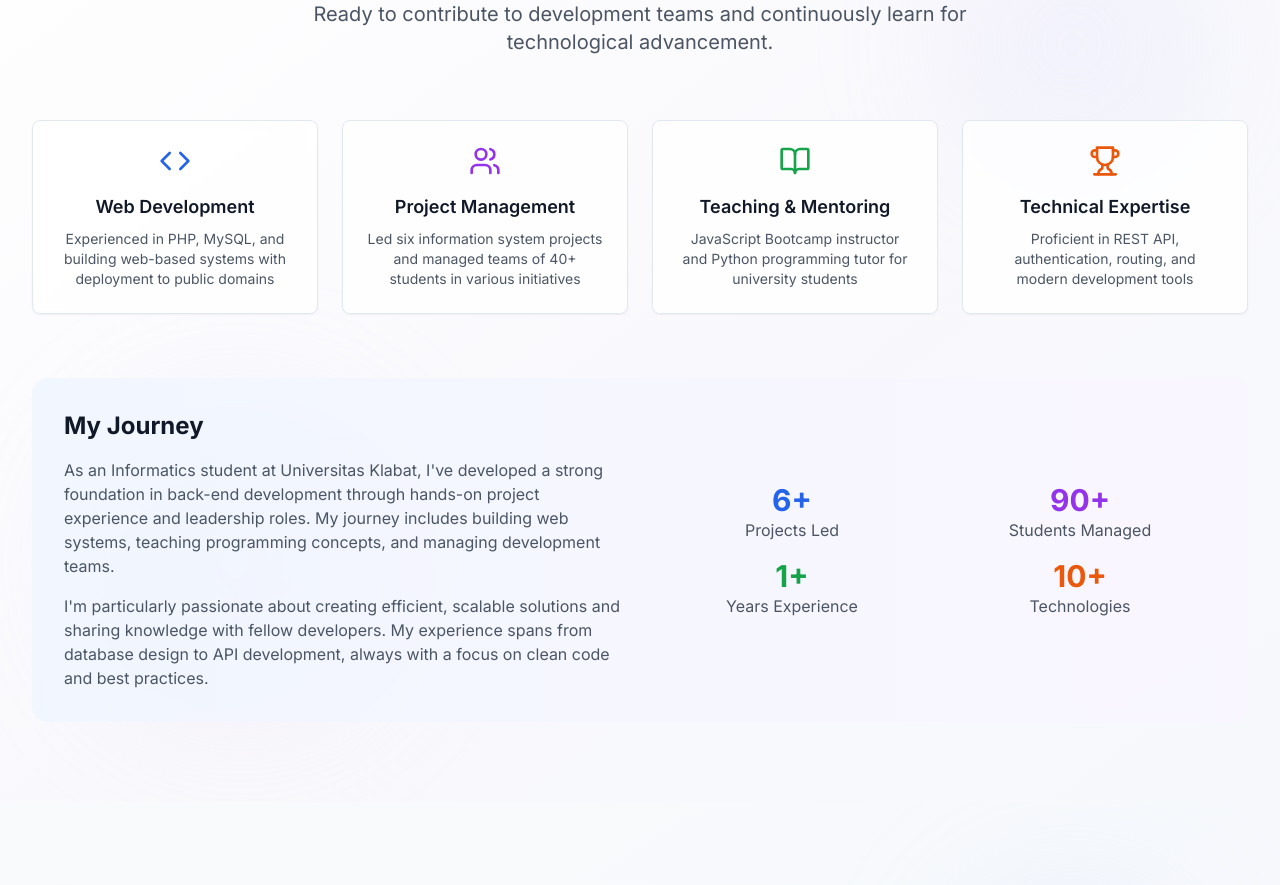
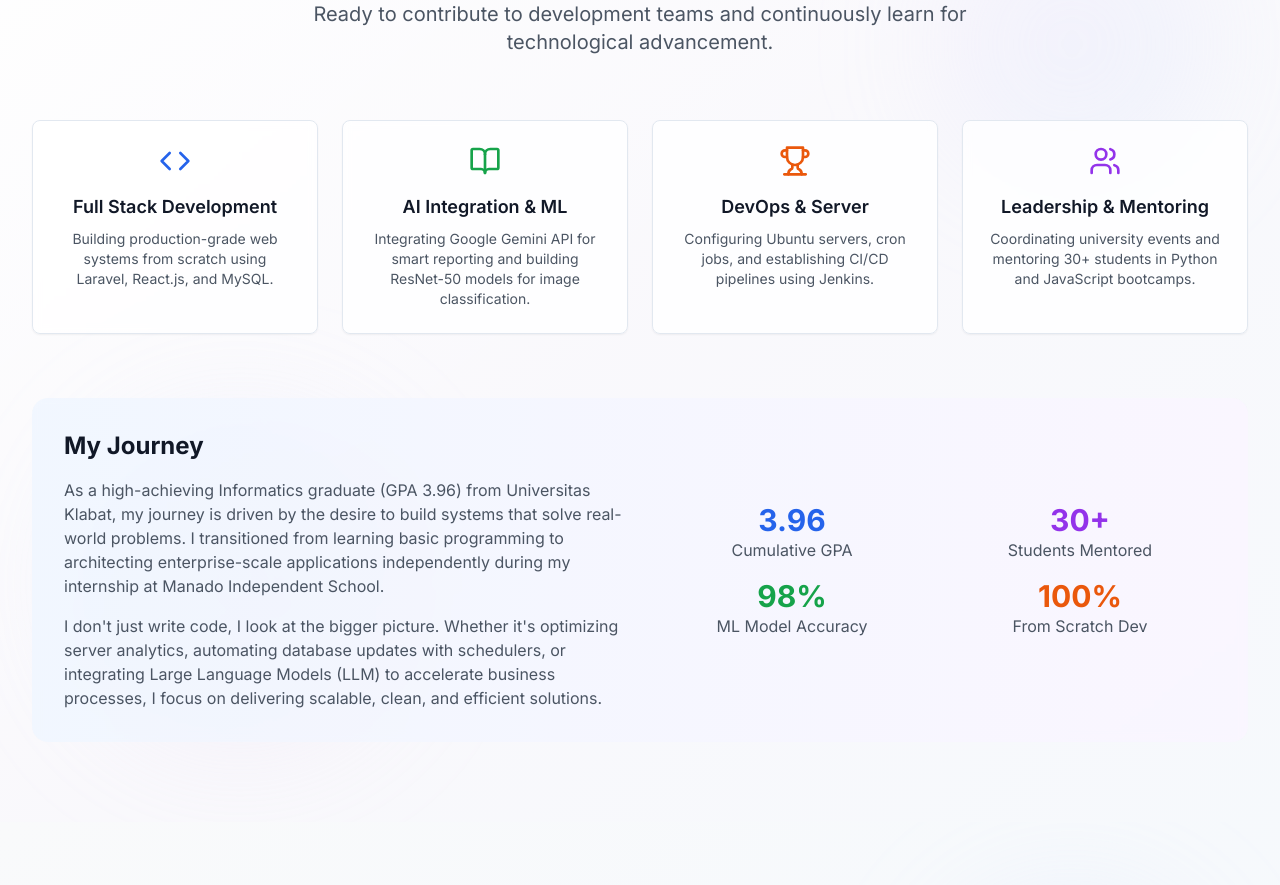
Before and after one commit to Deeva-Civia/Web-Portofolio, a Next.js app: page / in a window 1280 px wide. Shown: the part 964-1849 px from the top of the page. Built offline with nearby package versions, Linux system fonts and the light colour scheme.

Commit message:
feat: update about section copywriting and professional metrics

```diff
--- a/components/sections/about.tsx
+++ b/components/sections/about.tsx
@@ -11,27 +11,27 @@ export default function About() {
   const highlights = [
     {
       icon: <Code className="w-8 h-8 text-blue-600" />,
-      title: "Web Development",
+      title: "Full Stack Development",
       description:
-        "Experienced in PHP, MySQL, and building web-based systems with deployment to public domains",
+        "Building production-grade web systems from scratch using Laravel, React.js, and MySQL.",
+    },
+    {
+      icon: <BookOpen className="w-8 h-8 text-green-600" />,
+      title: "AI Integration & ML",
+      description:
+        "Integrating Google Gemini API for smart reporting and building ResNet-50 models for image classification.",
+    },
+    {
+      icon: <Trophy className="w-8 h-8 text-orange-600" />,
+      title: "DevOps & Server",
+      description:
+        "Configuring Ubuntu servers, cron jobs, and establishing CI/CD pipelines using Jenkins.",
     },
     {
       icon: <Users className="w-8 h-8 text-purple-600" />,
-      title: "Project Management",
+      title: "Leadership & Mentoring",
       description:
-        "Led six information system projects and managed teams of 40+ students in various initiatives",
-    },
-    {
-      icon: <BookOpen className="w-8 h-8 text-green-600" />,
-      title: "Teaching & Mentoring",
-      description:
-        "JavaScript Bootcamp instructor and Python programming tutor for university students",
-    },
-    {
-      icon: <Trophy className="w-8 h-8 text-orange-600" />,
-      title: "Technical Expertise",
-      description:
-        "Proficient in REST API, authentication, routing, and modern development tools",
+        "Coordinating university events and mentoring 30+ students in Python and JavaScript bootcamps.",
     },
   ];
 
@@ -99,18 +99,14 @@ export default function About() {
                     My Journey
                   </h3>
                   <p className="text-gray-600 dark:text-gray-400 mb-4">
-                    As an Informatics student at Universitas Klabat, I've
-                    developed a strong foundation in back-end development
-                    through hands-on project experience and leadership roles. My
-                    journey includes building web systems, teaching programming
-                    concepts, and managing development teams.
+                    As a high-achieving Informatics graduate (GPA 3.96) from Universitas Klabat,
+                    my journey is driven by the desire to build systems that solve real-world problems.
+                    I transitioned from learning basic programming to architecting enterprise-scale applications independently during my internship at Manado Independent School.
                   </p>
                   <p className="text-gray-600 dark:text-gray-400">
-                    I'm particularly passionate about creating efficient,
-                    scalable solutions and sharing knowledge with fellow
-                    developers. My experience spans from database design to API
-                    development, always with a focus on clean code and best
-                    practices.
+                    I don't just write code, I look at the bigger picture.
+                    Whether it's optimizing server analytics, automating database updates with schedulers, or integrating Large Language Models (LLM) to accelerate business processes,
+                    I focus on delivering scalable, clean, and efficient solutions.
                   </p>
                 </div>
               </AnimatedSection>
@@ -118,34 +114,34 @@ export default function About() {
                 <div className="grid grid-cols-2 gap-4">
                   <div className="text-center group hover:scale-105 transition-transform duration-300">
                     <div className="text-3xl font-bold text-blue-600 dark:text-blue-400 group-hover:scale-110 transition-transform duration-300">
-                      6+
+                      3.96
                     </div>
                     <div className="text-gray-600 dark:text-gray-400">
-                      Projects Led
+                      Cumulative GPA
                     </div>
                   </div>
                   <div className="text-center group hover:scale-105 transition-transform duration-300">
                     <div className="text-3xl font-bold text-purple-600 dark:text-purple-400 group-hover:scale-110 transition-transform duration-300">
-                      90+
+                      30+
                     </div>
                     <div className="text-gray-600 dark:text-gray-400">
-                      Students Managed
+                      Students Mentored
                     </div>
                   </div>
                   <div className="text-center group hover:scale-105 transition-transform duration-300">
                     <div className="text-3xl font-bold text-green-600 dark:text-green-400 group-hover:scale-110 transition-transform duration-300">
-                      1+
+                      98%
                     </div>
                     <div className="text-gray-600 dark:text-gray-400">
-                      Years Experience
+                      ML Model Accuracy
                     </div>
                   </div>
                   <div className="text-center group hover:scale-105 transition-transform duration-300">
                     <div className="text-3xl font-bold text-orange-600 dark:text-orange-400 group-hover:scale-110 transition-transform duration-300">
-                      10+
+                      100%
                     </div>
                     <div className="text-gray-600 dark:text-gray-400">
-                      Technologies
+                      From Scratch Dev
                     </div>
                   </div>
                 </div>
```
